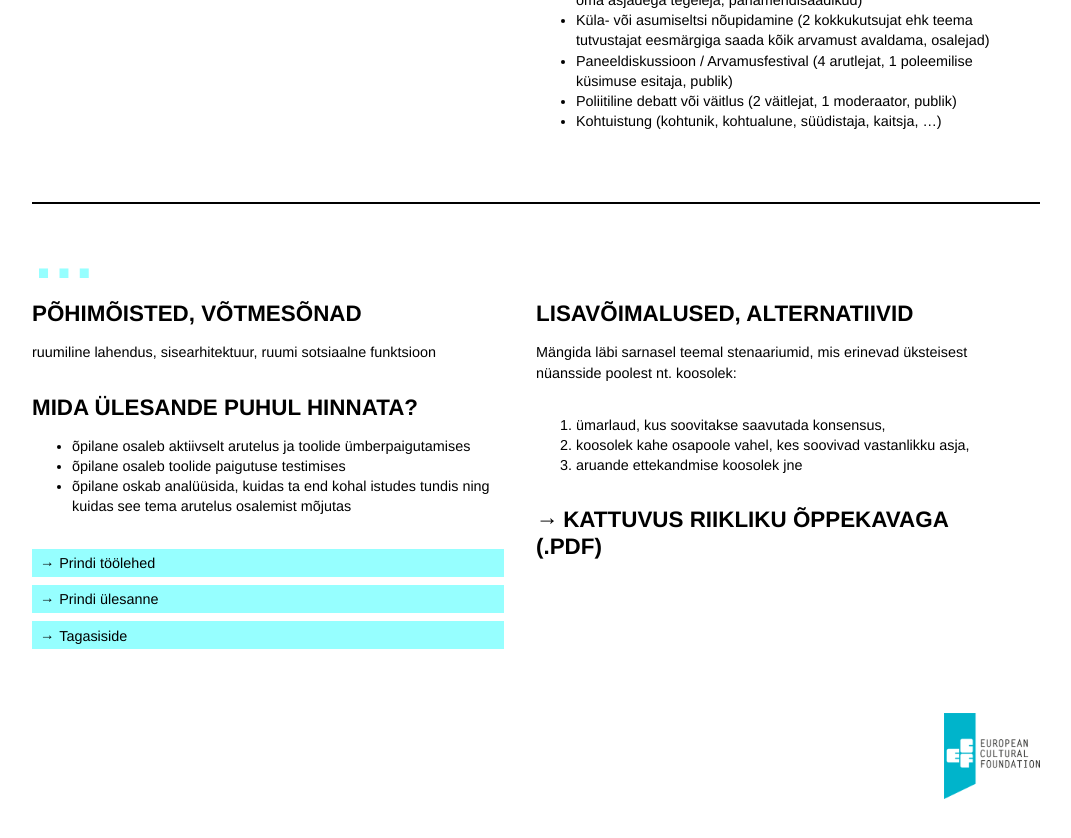
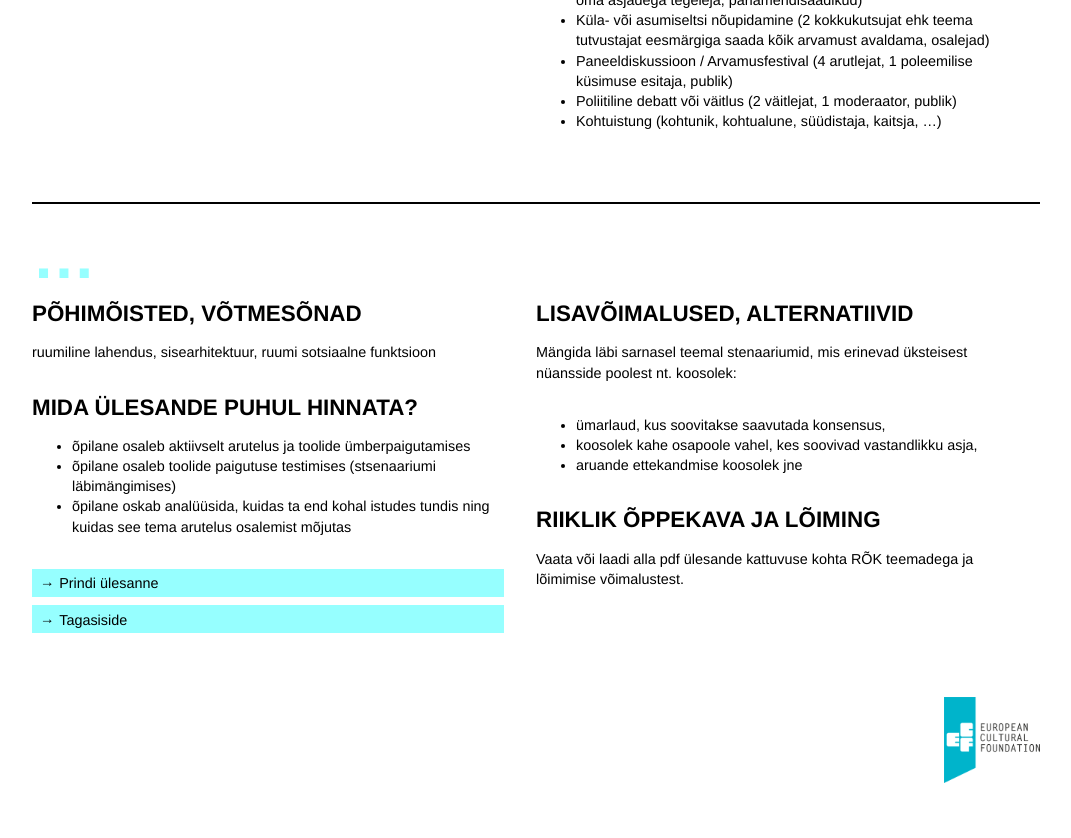
Before and after one commit to ruumiharidus/ruumiharidus.github.io, a Jekyll site: the page built from _posts/2015-12-04-istung.md, in a window 1280 px wide and 900 px high, scrolled down 1890 px. Shown: the top 838 px of the window, without its empty margins (104-1175 px from the left). Built offline with Jekyll 4.4.1, drawn with Linux system fonts in a browser that asks for light colours; nearby versions of some CDN libraries.

Commit message:
Updated 2015-12-04-istung.md

```diff
--- a/_posts/2015-12-04-istung.md
+++ b/_posts/2015-12-04-istung.md
@@ -58,10 +58,9 @@ ruumiline lahendus, sisearhitektuur, ruumi sotsiaalne funktsioon
 
 #### Mida ülesande puhul hinnata?
 + õpilane osaleb aktiivselt arutelus ja toolide ümberpaigutamises
-+ õpilane osaleb toolide paigutuse testimises
++ õpilane osaleb toolide paigutuse testimises (stsenaariumi läbimängimises)
 + õpilane oskab analüüsida, kuidas ta end kohal istudes tundis ning kuidas see tema arutelus osalemist mõjutas
 
-[Prindi töölehed]({{ site.baseurl }}/assets/documents/hello.pdf)
 [Prindi ülesanne](){:class='do-print'}
 [Tagasiside]({{ site.baseurl }}/assets/documents/hello.pdf)
 </section>
@@ -72,9 +71,11 @@ ruumiline lahendus, sisearhitektuur, ruumi sotsiaalne funktsioon
 
 #### Lisavõimalused, alternatiivid
 Mängida läbi sarnasel teemal stenaariumid, mis erinevad üksteisest nüansside poolest nt. koosolek:
-1. ümarlaud, kus soovitakse saavutada konsensus,
-2. koosolek kahe osapoole vahel, kes soovivad vastanlikku asja,
-3. aruande ettekandmise koosolek jne
 
-[Kattuvus riikliku õppekavaga (.pdf)]({{ site.baseurl }}/assets/documents/hello.pdf){:class='national-pdf'}
++ ümarlaud, kus soovitakse saavutada konsensus,
++ koosolek kahe osapoole vahel, kes soovivad vastandlikku asja,
++ aruande ettekandmise koosolek jne
+
+#### Riiklik õppekava ja lõiming
+Vaata või laadi alla pdf ülesande kattuvuse kohta RÕK teemadega ja lõimimise võimalustest.
 </section>
```
